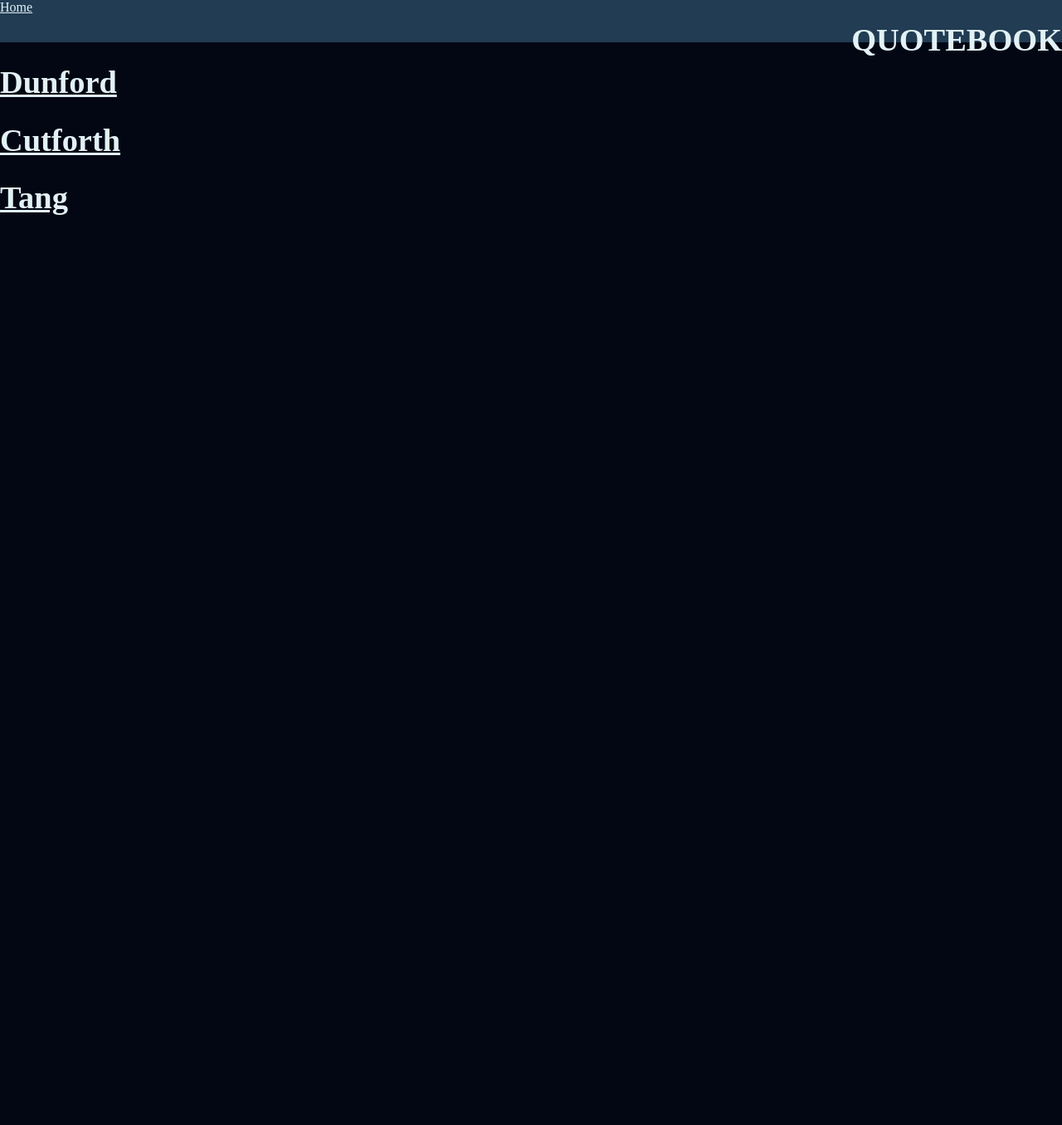
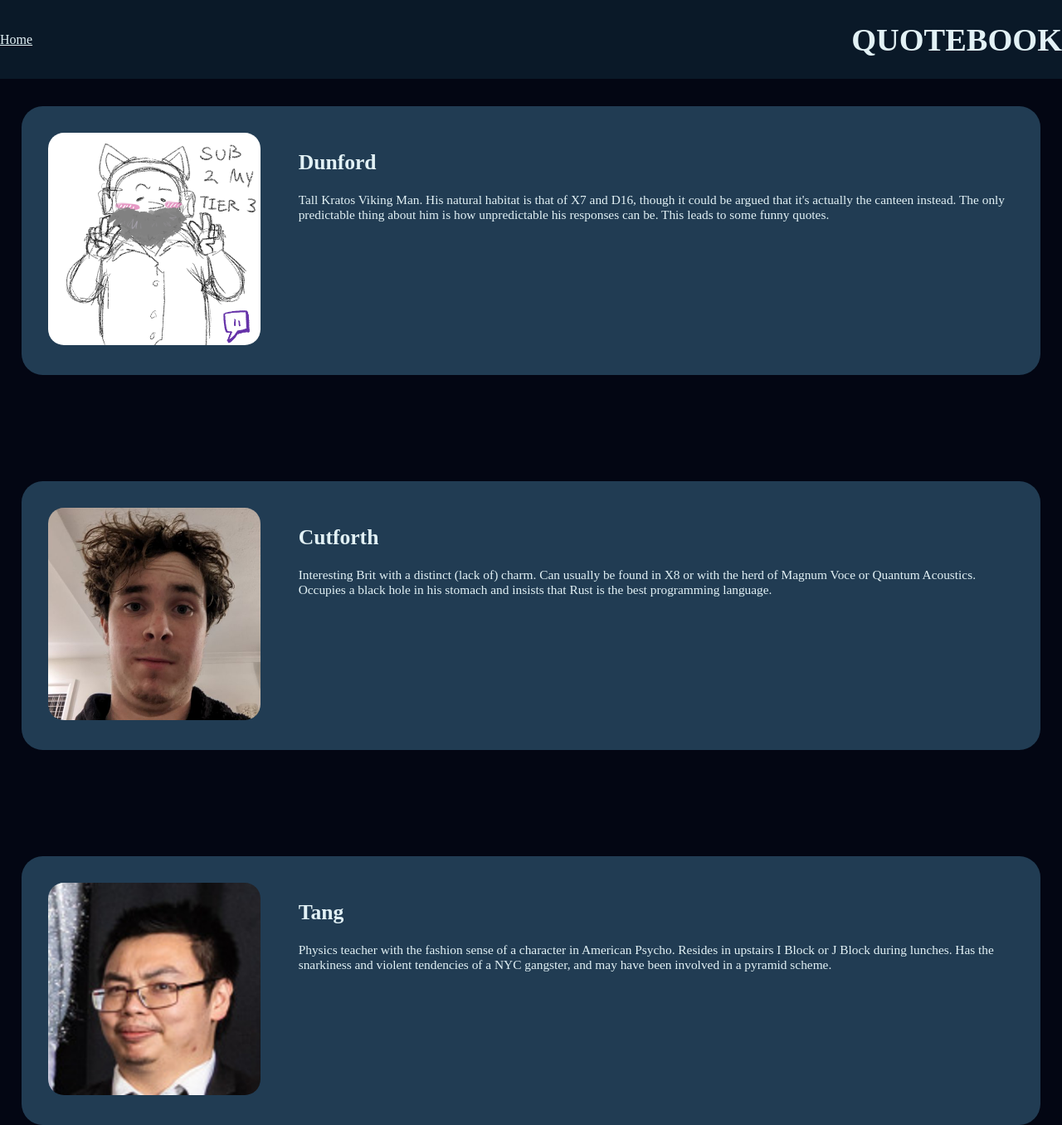
Before and after one commit to Pinester/quotebook, a Flask app: page / in a window 1280 px wide. Shown: the whole page at 83% size. Before the commit the page ends 259 px from the top, so only its background shows below. Run offline with Flask 2, Linux system fonts and the light colour scheme.

Commit message:
More CSS
Thanks for the CSS Jorn
Also need to figure out how to get the blur to work for the header

```diff
--- a/static/style.css
+++ b/static/style.css
@@ -5,16 +5,58 @@ margin:0;
 color: white
 }
 
-.bar {
+/*.bar {
     display: flex;
     justify-content: space-between;
     background-color: #213C53;
     height: 4vw;
+}*/
+
+header{
+    background-color:#0A1928;
+    text-align: left;
+    position: fixed;
+    width: 100%;
+    top: 0;
+    backdrop-filter: blur(6px);
+    display: flex;
+    justify-content: space-between;
+    align-items: center;
 }
 
 h1, h2, h3, h4, p, a
 {
     color: #E2F1F5;
+}
+
+.box {
+    width: auto;
+    margin: 3vw 2vw 0 2vw;
+    background-color: #213C53;
+    border-radius: 2vw;
+    padding: 2.5vw;
+    display: flex;
+    justify-content: space-between;
+}
+
+.boxtext {
+    margin-left: 0;
+    width: 67.4vw;
+}
+
+.topbox {
+    margin-top: 10vw;
+}
+
+.bottombox {
+    margin-bottom: 3vw;
+}
+
+img {
+    width: 20vw;
+    height: 20vw;
+    border-radius: 1.5vw;
+    margin-right: 2vw;
 }
 
 h1 {
@@ -32,3 +74,7 @@ h2 {
 p {
     font-size: 1.2vw;
 }
+
+html {
+    scroll-behavior: smooth;
+}
--- a/templates/home.html
+++ b/templates/home.html
@@ -3,8 +3,34 @@
 {%extends "layout.html"%}
 {%block content%}
     <body>
-      <h1> <a href="/quotes/1">Dunford</a> </h1>
-      <h1> <a href="/quotes/2">Cutforth</a> </h1>
-      <h1> <a href="/quotes/3">Tang</a></h1>
+      <div class="box topbox" id='dfs'>
+        <a href="/quotes/1"><img src="./static/dunford.twitch.tv.png"> </a>
+        <div class="boxtext text">
+            <h2>Dunford</h2>
+            <p>Tall Kratos Viking Man. His natural habitat is that of X7 and D16, though it could be argued that it's
+              actually the canteen instead. The only predictable thing about him is how unpredictable his responses can be.
+              This leads to some funny quotes.
+            </p>
+        </div>
+    </div>
+    <div class="box topbox" id='cta'>
+      <a href="/quotes/2"><img src="./static/alex.png"></a>
+      <div class="boxtext text">
+          <h2>Cutforth</h2>
+          <p>Interesting Brit with a distinct (lack of) charm. Can usually be found in X8 or with the herd of Magnum Voce
+            or Quantum Acoustics. Occupies a black hole in his stomach and insists that Rust is the best programming language.
+          </p>
+      </div>
+  </div>
+  <div class="box topbox" id='tnz'>
+    <a href="/quotes/3"><img src="./static/tang.png"></a>
+    <div class="boxtext text">
+        <h2>Tang</h2>
+        <p>Physics teacher with the fashion sense of a character in American Psycho. Resides in upstairs I Block or
+          J Block during lunches. Has the snarkiness and violent tendencies of a NYC gangster, and may have been
+          involved in a pyramid scheme.
+        </p>
+    </div>
+</div>
     </body>
 {%endblock%}
--- a/templates/layout.html
+++ b/templates/layout.html
@@ -5,7 +5,6 @@
   </head>
 <body>
   <header>
-    <div class="bar">
       <a id="Home" href="/">Home</a>
       <h1>QUOTEBOOK</h1>
     </div>
```
Also changed, not shown: static/tang.png (added).
